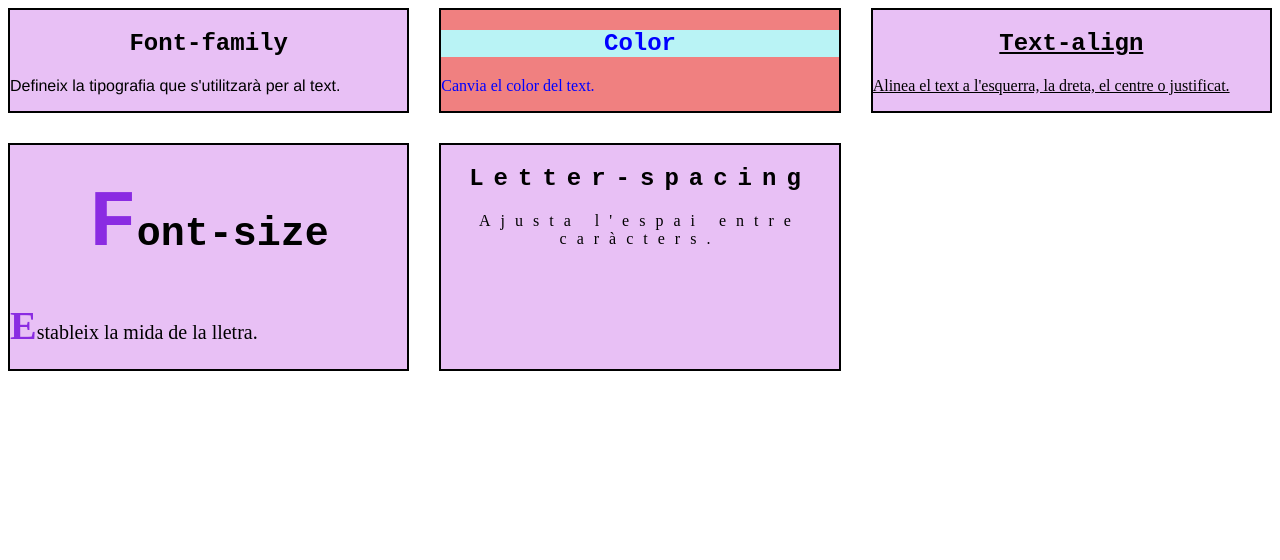
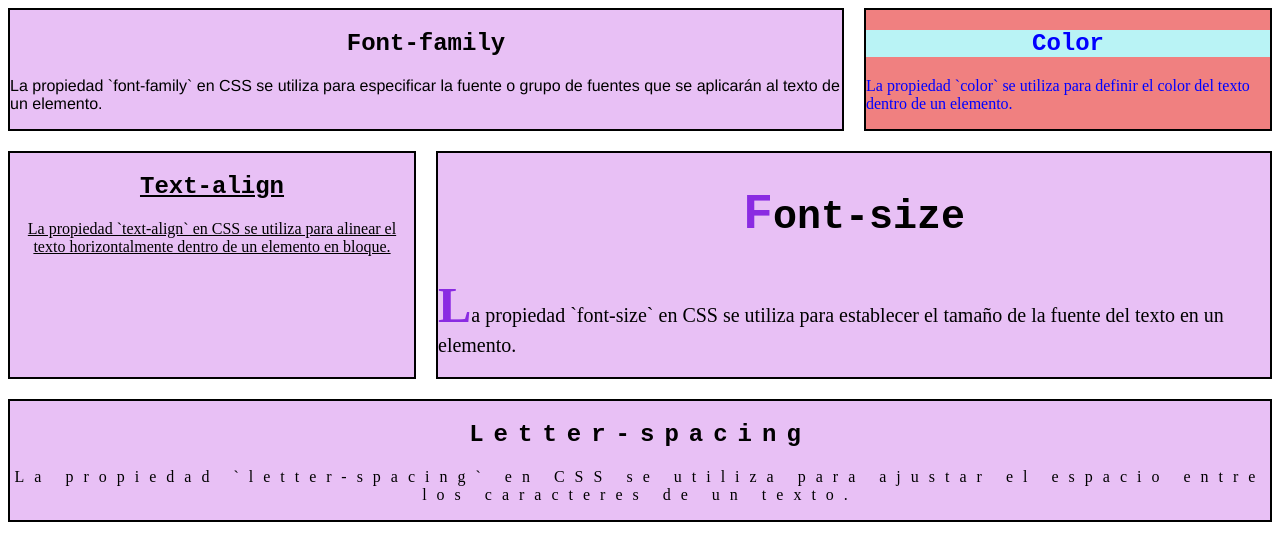
Before and after one commit to Purvish69/UF1-Pt1, a plain HTML site: page index.html in a window 1280 px wide. Drawn offline with Linux system fonts and the light colour scheme.

Commit message:
fin de ejercicio

```diff
--- a/index.html
+++ b/index.html
@@ -13,23 +13,23 @@
 
         <div class="info" id="info1">
             <h2 id="infoH2">Font-family</h2>
-            <p>Defineix la tipografia que s'utilitzarà per al text.</p>
+            <p>La propiedad `font-family` en CSS se utiliza para especificar la fuente o grupo de fuentes que se aplicarán al texto de un elemento.</p>
         </div>
         <div class="info" id="info2">
             <h2 class="pintaH2" id="infoH2">Color</h2>
-            <p >Canvia el color del text.</p>
+            <p>La propiedad `color` se utiliza para definir el color del texto dentro de un elemento.</p>
         </div>
         <div class="info" id="info3">
             <h2 id="infoH2">Text-align</h2>
-            <p>Alinea el text a l'esquerra, la dreta, el centre o justificat.</p>
+            <p class="alinearElParrafo ">La propiedad `text-align` en CSS se utiliza para alinear el texto horizontalmente dentro de un elemento en bloque.</p>
         </div>
         <div class="info" id="info4">
             <h2 class="cambiarFont" id="infoH2">Font-size</h2>
-            <p class="modificarFontP">Estableix la mida de la lletra.</p>
+            <p class="modificarFontP">La propiedad `font-size` en CSS se utiliza para establecer el tamaño de la fuente del texto en un elemento.</p>
         </div>
         <div class="info" id="info5">
             <h2 id="infoH2">Letter-spacing</h2>
-            <p>Ajusta l'espai entre caràcters. </p>
+            <p>La propiedad `letter-spacing` en CSS se utiliza para ajustar el espacio entre los caracteres de un texto.</p>
         </div>
 
     </div>
--- a/style.css
+++ b/style.css
@@ -1,15 +1,20 @@
 #graella {
     display: grid;
     grid-template-columns: 1fr 1fr 1fr;
-    grid-gap: 30px;
-
-
+    grid-gap: 20px;
+    grid-template-areas:
+    "a a b"
+    "c d d"
+    "e e e";
 
 
 
 }
 
-
+ /* info1*/
+#info1 {
+    grid-area: a;
+}
 
 #graella .info {
     background-color: rgb(232, 192, 245);
@@ -21,9 +26,14 @@
     font-family: 'Franklin Gothic Medium', 'Arial Narrow', Arial, sans-serif;
 }
 
+ /* info2   */
 #infoH2 {
+    grid-area: b;
+    font-family: 'Courier New', Courier, monospace;
+    text-align: center;
 
-    font-family: 'Courier New', Courier, monospace;
+}
+.alinearElParrafo{
     text-align: center;
 }
 
@@ -37,15 +47,30 @@
     background-color: rgb(185, 243, 245);
 }
 
+#info2 h2:hover {
+    color:  red;
+    background-color: lightgoldenrodyellow;
+    font-family: italic;
+}
+
+#info2 p:hover {
+    color: darkblue;
+    background-color: lightgray;
+    font-family: cursive;
+}
+
+ /* info3*/
 #info3 {
-
-
+    grid-area: c;
     text-decoration: underline;
 }
 
+ /* info4*/
+#info4 {
+    grid-area: d;
+}
 #info4 ::first-letter {
-
-    font-size: 200%;
+    font-size: 50px;
     font-weight: bold;
     color: #8A2BE2;
 }
@@ -59,7 +84,9 @@
 
 }
 
+ /* info5*/
 #info5 {
+    grid-area: e;
     letter-spacing: 10px;
     text-align: center;
 }
```
